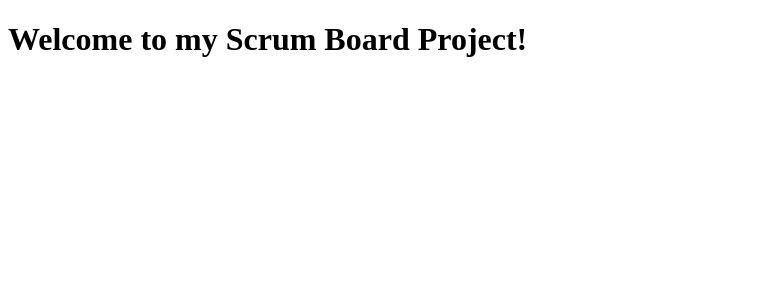
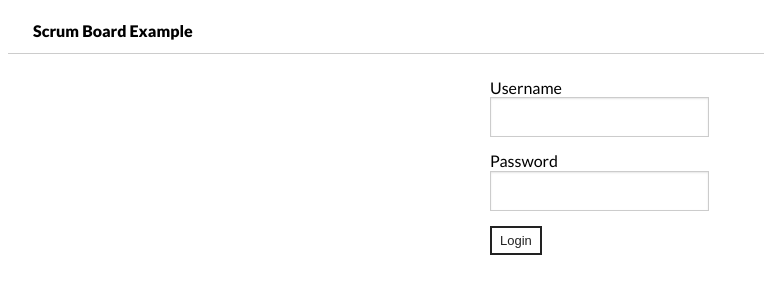
Before and after one commit to kevinlee05/lightweight, a Django app: page / in a window 1280 px wide. Shown: the top 300 px of the page, without its empty margins (0-764 px from the left). Run offline with Django 3.2, Linux system fonts and the light colour scheme; parts of the project's set-up code (start-up, migrations or seed data) failed here and were passed over; some libraries are stand-ins or nearby versions.

Commit message:
add css files, fix typos and bugs, end chapter 5

```diff
--- /dev/null
+++ b/scrum/board/static/board/css/board.css
@@ -0,0 +1,81 @@
+@import url(http://fonts.googleapis.com/css?family=Lato:300,400,700,900);
+/* Generic
+==================== */
+body {
+    -moz-box-sizing: border-box;
+    box-sizing: border-box;
+    font-family: 'Lato', Helvetica, sans-serif;
+}
+a { text-decoration: none; }
+button, a.button {
+    font-size: 13px;
+    padding: 5px 8px;
+    border: 2px solid #222;
+    background-color: #FFF;
+    color: #222;
+    transition: background 200ms ease-out;
+}
+
+button:hover, a.button:hover {
+    background-color: #222;
+    color: #FFF;
+}
+input, textarea {
+    background: white;
+    font-family: inherit;
+    border: 1px solid #cccccc;
+    box-shadow: inset 0 1px 2px rgba(0,0,0,0.1);
+    display: block;
+    font-size: 18px;
+    margin: 0 0 16px 0;
+    padding: 8px
+}
+#content {
+    padding-left: 25px;
+    padding-right: 25px;
+}
+.hide {
+    display: none;
+}
+.error {
+    color: #cd0000;
+    margin: 8px 0;
+    display: block;
+}
+/* Header
+==================== */
+header {
+    height: 45px;
+    line-height: 45px;
+    border-bottom: 1px solid #CCC;
+}
+
+header .title {
+    font-weight: 900;
+    padding-left: 25px;
+}
+header nav {
+    display: inline-block;
+    float: right;
+    padding-right: 25px;
+}
+header nav a {
+    background: #222;
+    color: #FFF;
+}
+/* Login
+==================== */
+#login {
+    width: 100%;
+}
+#login form {
+    width: 300px;
+    margin: 0 auto;
+    padding: 25px;
+}
+#login form input {
+    margin-bottom: 15px;
+}
+#login form label, #login form input {
+    display: block;
+}
--- a/scrum/board/static/board/js/models.js
+++ b/scrum/board/static/board/js/models.js
@@ -66,7 +66,7 @@
         authenticated: function(){
             return this.get('token') !== null;
         },
-        _setupAuth: function (settings. originalOptions, xhr) {
+        _setupAuth: function (settings, originalOptions, xhr) {
             if (this.authenticated()){
                 xhr.setRequestHeader(
                     'Authorization',
--- a/scrum/board/static/board/js/router.js
+++ b/scrum/board/static/board/js/router.js
@@ -6,14 +6,43 @@
         initialize: function(options){
             this.contentElement = '#content';
             this.current = null;
+            this.header = new app.views.HeaderView();
+            $('body').prepend(this.header.el);
+            this.header.render();
             Backbone.history.start();
         },
         home: function(){
             var view = new app.views.HomepageView({el: this.contentElement});
             this.render(view);
         },
+        route: function(route, name, callback){
+            // override default route to enforce login on every page
+            var login;
+            callback = callback || this[name];
+            callback = _.wrap(callback, function(original){
+                var args = _.without(arguments, original);
+                if (app.session.authenticated()){
+                    original.apply(this,args);
+                } else {
+                    // show the login screen before calling the view
+                    $(this.contentElement).hide();
+                    // Bind original callback once the login is successful
+                    login = new app.views.LoginView();
+                    $(this.contentElement).after(login.el);
+                    login.on('done', function(){
+                        this.header.render();
+                        $(this.contentElement).show();
+                        original.apply(this, args);
+                    }, this);
+                    // render the login form
+                    login.render();
+                }
+            });
+            return Backbone.Router.prototype.route.apply(this, [route, name, callback]);
+        },
         render: function(view){
             if(this.current){
+                this.current.undelegateEvents();
                 this.current.$el = $();
                 this.current.remove();
             }
--- a/scrum/board/static/board/js/views.js
+++ b/scrum/board/static/board/js/views.js
@@ -1,5 +1,4 @@
 (function ($, Backbone, _, app){
-
 
     var TemplateView = Backbone.View.extend({
         templateName: '',
@@ -21,7 +20,7 @@
             'submit form': 'submit'
         },
         errorTemplate: _.template('<span class="error"><%- msg %></span>'),
-        cleanErrors: function(){
+        clearErrors: function(){
             $('.error', this.form).remove();
         },
         showErrors: function(errors){
@@ -59,11 +58,11 @@
             this.trigger('done');
             this.remove();
         }
-    })
+    });
 
     var HomepageView = TemplateView.extend({
         templateName: '#home-template'
-    })
+    });
 
     var LoginView = FormView.extend({
         id:'login',
@@ -80,7 +79,7 @@
             app.session.save(data.token);
             this.done();
         }
-    })
+    });
 
     // old version of LoginView before inheritance of FormView
     var LoginViewOld = TemplateView.extend({
@@ -127,9 +126,26 @@
         clearErrors: function(){
             $('.error', this.form).remove();
         }
+    });
+
+    var HeaderView = TemplateView.extend({
+        tagName: 'header',
+        templateName: '#header-template',
+        events: {
+            'click a.logout': 'logout'
+        },
+        getContext: function(){
+            return {authenticated: app.session.authenticated()};
+        },
+        logout: function(event){
+            event.preventDefault();
+            app.session.delete();
+            window.location='/';
+        }
     })
 
     app.views.HomepageView = HomepageView;
     app.views.LoginView = LoginView;
+    app.views.HeaderView = HeaderView;
 
 })(jQuery, Backbone, _, app);
--- a/scrum/board/templates/board/index.html
+++ b/scrum/board/templates/board/index.html
@@ -7,6 +7,8 @@
         <title>Scrum Board</title>
         <meta name="description" content="">
         <meta name="viewport" content="width=device-width, initial-scale=1">
+        <link rel="stylesheet" href="{% static 'board/vendor/normalize.css' %}">
+        <link rel="stylesheet" href="{% static 'board/css/board.css' %}">
         <script type="text/html" id="home-template">
             <h1>Welcome to my Scrum Board Project!</h1>
         </script>
@@ -20,6 +22,15 @@
                     name="password" required />
                 <button type="submit">Login</button>
             </form>
+        </script>
+        <script type="text/html" id="header-template">
+            <span class="title">Scrum Board Example</span>
+            <% if (authenticated ) { %>
+            <nav>
+                <a href="/" class="button">Your Sprints</a>
+                <a href="#" class="logout button">Logout</a>
+            </nav>
+            <% } %>
         </script>
     </head>
     <body>
```
Also changed, not shown: scrum/board/static/board/vendor/normalize.css (added).
